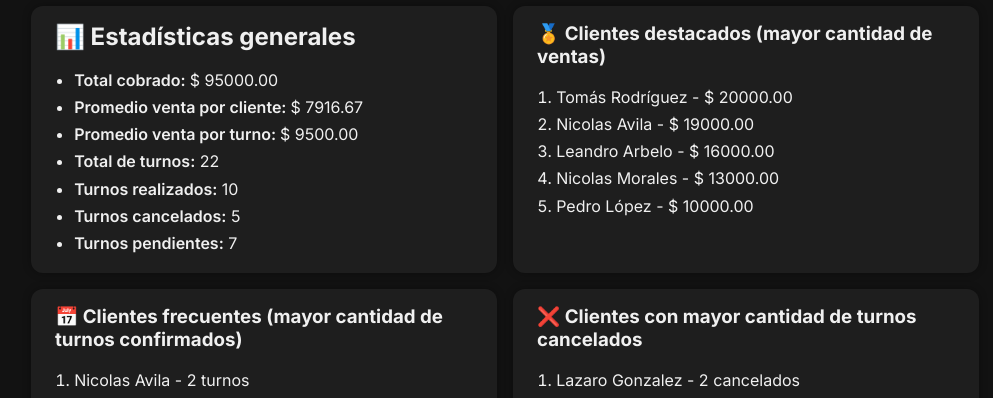
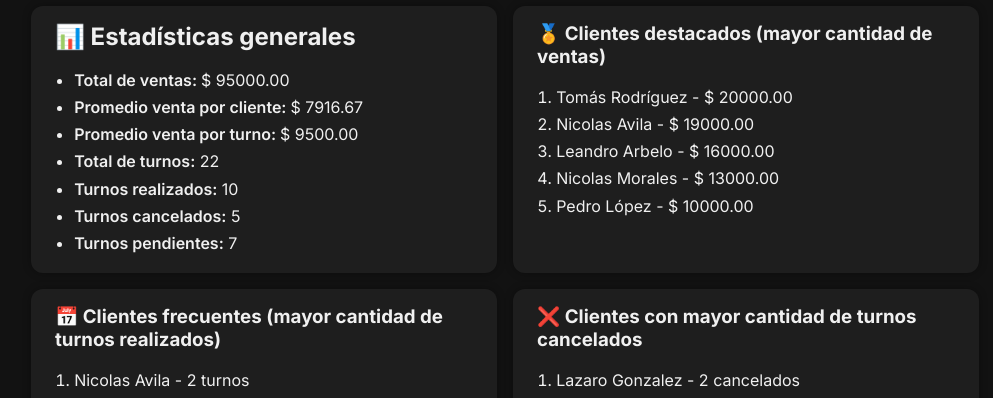
Before and after one commit to LeanArbelo22/barber, a React (Vite) app: page /estadisticas in a window 1280 px wide. Shown: the part 1316-1714 px from the top of the page, without its empty margins (253-1246 px from the left). Built offline with nearby package versions, Linux system fonts and the light colour scheme.

Commit message:
correcciones

```diff
--- a/src/components/ReporteEstadisticasGenerales.tsx
+++ b/src/components/ReporteEstadisticasGenerales.tsx
@@ -109,7 +109,7 @@ function ReporteEstadisticasGenerales({ turnos }: Props) {
         <h2>📊 Estadísticas generales</h2>
         <ul>
           <li>
-            <strong>Total cobrado: </strong> {`$ ${totalCobrado.toFixed(2)}`}
+            <strong>Total de ventas: </strong> {`$ ${totalCobrado.toFixed(2)}`}
           </li>
           <li>
             <strong>Promedio venta por cliente: </strong>
@@ -145,7 +145,7 @@ function ReporteEstadisticasGenerales({ turnos }: Props) {
         </ol>
       </div>
       <div className={styles.bloque}>
-        <h3>📅 Clientes frecuentes (mayor cantidad de turnos confirmados)</h3>
+        <h3>📅 Clientes frecuentes (mayor cantidad de turnos realizados)</h3>
         <ol>
           {topFrecuentes.map((c) => (
             <li key={c.cliente}>
```
